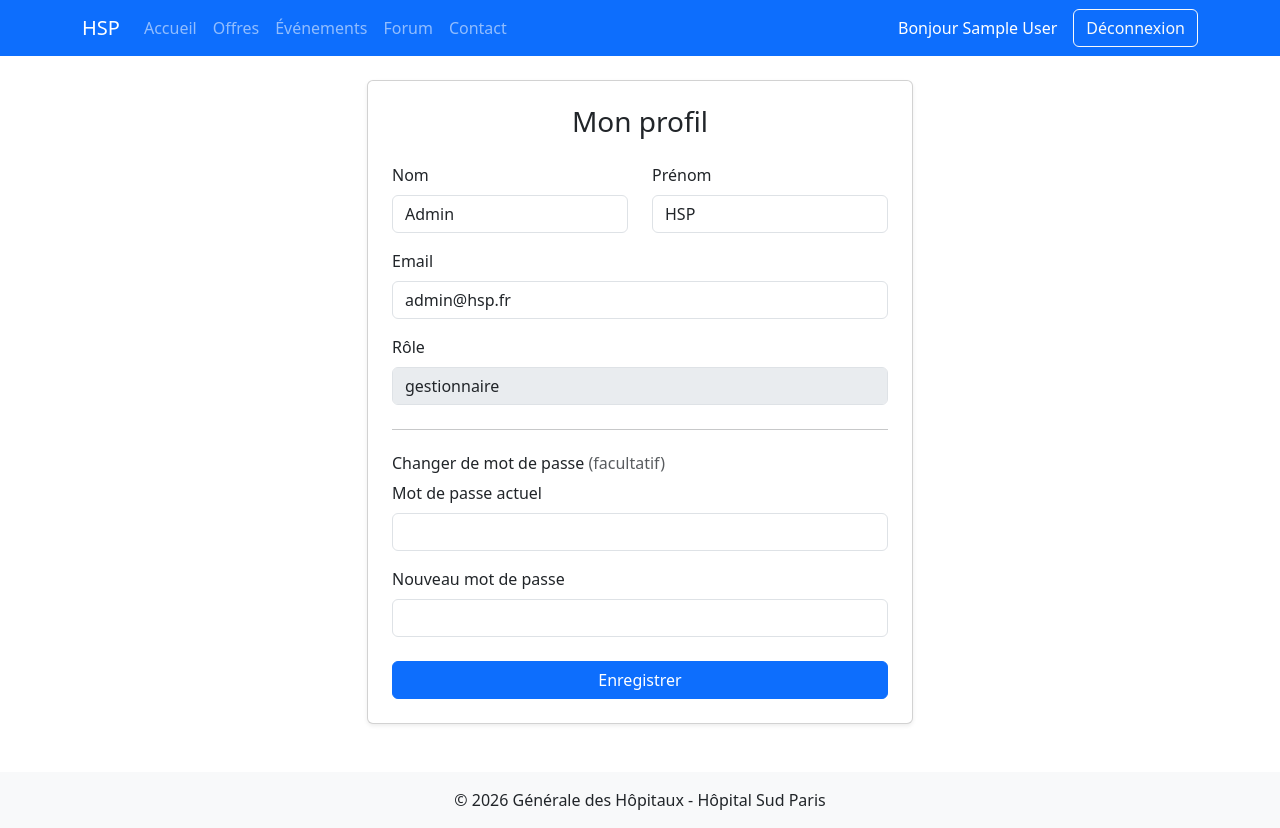
After one commit to AmineBess254/projet_hsp, a PHP site: page /profil.php in a window 1280 px wide. The commit adds this page. Run offline with PHP 8.4, Linux system fonts and the light colour scheme; the visitor is signed in with stand-in values (Sample User, id 1); data comes from the database, SQL or seed files in the repository.

Commit message:
Profil : modifier ses infos + mot de passe de 8 caracteres minimum

```diff
--- a/public/gestion.php
+++ b/public/gestion.php
@@ -36,6 +36,9 @@ include 'header.php';
 <?php } ?>
 <?php if (isset($_GET['erreur']) && $_GET['erreur'] == 'email') { ?>
     <div class="alert alert-danger">Cet email est déjà utilisé.</div>
+<?php } ?>
+<?php if (isset($_GET['erreur']) && $_GET['erreur'] == 'mdp') { ?>
+    <div class="alert alert-danger">Le mot de passe doit faire au moins 8 caractères.</div>
 <?php } ?>
 
     <!-- Partie 1 : les comptes à valider -->
--- a/public/header.php
+++ b/public/header.php
@@ -19,7 +19,7 @@
                 <li class="nav-item"><a class="nav-link" href="index.php">Accueil</a></li>
                 <li class="nav-item"><a class="nav-link" href="listeOffre.php">Offres</a></li>
                 <li class="nav-item"><a class="nav-link" href="listeEvenements.php">Événements</a></li>
-                <li class="nav-item"><a class="nav-link" href="#">Forum</a></li>
+                <li class="nav-item"><a class="nav-link" href="forum.php">Forum</a></li>
                 <li class="nav-item"><a class="nav-link" href="#">Contact</a></li>
 
                 <?php if (estConnecte() && $_SESSION['role'] == 'gestionnaire') { ?>
--- a/public/inscription.php
+++ b/public/inscription.php
@@ -26,6 +26,9 @@ include 'header.php';
                     <?php } ?>
                     <?php if (isset($_GET['erreur']) && $_GET['erreur'] == 'email') { ?>
                         <div class="alert alert-danger">Cet email est déjà utilisé.</div>
+                    <?php } ?>
+                    <?php if (isset($_GET['erreur']) && $_GET['erreur'] == 'mdp') { ?>
+                        <div class="alert alert-danger">Le mot de passe doit faire au moins 8 caractères.</div>
                     <?php } ?>
                     <?php if (isset($_GET['erreur']) && $_GET['erreur'] == 'champs') { ?>
                         <div class="alert alert-danger">Merci de remplir tous les champs.</div>
--- /dev/null
+++ b/public/profil.php
@@ -0,0 +1,137 @@
+<?php
+require_once '../src/auth.php';
+exigerConnexion();   // il faut être connecté pour voir son profil
+
+require_once '../src/bdd/Bdd.php';
+require_once '../src/modele/Utilisateurs.php';
+require_once '../src/modele/Hopital.php';
+require_once '../src/modele/Specialite.php';
+require_once '../src/repository/UtilisateursRepository.php';
+require_once '../src/repository/HopitalRepository.php';
+require_once '../src/repository/SpecialiteRepository.php';
+
+// 1. On récupère l'utilisateur connecté et les infos de son rôle
+$repository = new UtilisateursRepository();
+$utilisateur = $repository->getUtilisateur($_SESSION['id_utilisateur']);
+$role = $utilisateur->getRole();
+$profil = $repository->getProfilRole($utilisateur->getIdUtilisateurs(), $role);
+
+// 2. Pour le médecin, on a besoin des listes d'hôpitaux et de spécialités
+if ($role == 'medecin') {
+    $hopitaux = (new HopitalRepository())->getAllHopital();
+    $specialites = (new SpecialiteRepository())->getAllSpecialite();
+}
+
+include 'header.php';
+?>
+
+    <div class="row justify-content-center">
+        <div class="col-md-6">
+            <div class="card shadow-sm">
+                <div class="card-body p-4">
+                    <h1 class="h3 mb-4 text-center">Mon profil</h1>
+
+                    <?php if (isset($_GET['ok'])) { ?>
+                        <div class="alert alert-success">Votre profil a bien été modifié.</div>
+                    <?php } ?>
+                    <?php if (isset($_GET['erreur']) && $_GET['erreur'] == 'email') { ?>
+                        <div class="alert alert-danger">Cet email est déjà utilisé par un autre compte.</div>
+                    <?php } ?>
+                    <?php if (isset($_GET['erreur']) && $_GET['erreur'] == 'champs') { ?>
+                        <div class="alert alert-danger">Merci de remplir tous les champs.</div>
+                    <?php } ?>
+                    <?php if (isset($_GET['erreur']) && $_GET['erreur'] == 'mdp') { ?>
+                        <div class="alert alert-danger">Mot de passe actuel incorrect.</div>
+                    <?php } ?>
+                    <?php if (isset($_GET['erreur']) && $_GET['erreur'] == 'mdpcourt') { ?>
+                        <div class="alert alert-danger">Le nouveau mot de passe doit faire au moins 8 caractères.</div>
+                    <?php } ?>
+
+                    <form action="../src/traitement/modifierProfil.php" method="post">
+
+                        <!-- Infos communes, pré-remplies avec les valeurs actuelles -->
+                        <div class="row">
+                            <div class="col-md-6 mb-3">
+                                <label class="form-label">Nom</label>
+                                <input type="text" name="nom" class="form-control" value="<?= htmlspecialchars($utilisateur->getNom()) ?>" required>
+                            </div>
+                            <div class="col-md-6 mb-3">
+                                <label class="form-label">Prénom</label>
+                                <input type="text" name="prenom" class="form-control" value="<?= htmlspecialchars($utilisateur->getPrenom()) ?>" required>
+                            </div>
+                        </div>
+                        <div class="mb-3">
+                            <label class="form-label">Email</label>
+                            <input type="email" name="email" class="form-control" value="<?= htmlspecialchars($utilisateur->getEmail()) ?>" required>
+                        </div>
+                        <div class="mb-3">
+                            <label class="form-label">Rôle</label>
+                            <input type="text" class="form-control" value="<?= $role ?>" disabled>
+                        </div>
+
+                        <!-- Infos de l'étudiant -->
+                        <?php if ($role == 'etudiant') { ?>
+                            <div class="mb-3">
+                                <label class="form-label">Formation suivie</label>
+                                <input type="text" name="formation" class="form-control" value="<?= htmlspecialchars($profil['formation']) ?>" required>
+                            </div>
+                            <div class="mb-3">
+                                <label class="form-label">Lien vers votre CV</label>
+                                <input type="url" name="cv" class="form-control" value="<?= htmlspecialchars($profil['cv']) ?>" required>
+                            </div>
+                        <?php } ?>
+
+                        <!-- Infos du médecin : l'option actuelle est déjà sélectionnée -->
+                        <?php if ($role == 'medecin') { ?>
+                            <div class="mb-3">
+                                <label class="form-label">Spécialité</label>
+                                <select name="ref_specialite" class="form-select">
+                                    <?php foreach ($specialites as $specialite) { ?>
+                                        <option value="<?= $specialite->getIdSpecialite() ?>"
+                                                <?php if ($specialite->getIdSpecialite() == $profil['ref_specialite']) { echo 'selected'; } ?>>
+                                            <?= htmlspecialchars($specialite->getNomSpecialite()) ?>
+                                        </option>
+                                    <?php } ?>
+                                </select>
+                            </div>
+                            <div class="mb-3">
+                                <label class="form-label">Hôpital du groupe</label>
+                                <select name="ref_hopital" class="form-select">
+                                    <?php foreach ($hopitaux as $hopital) { ?>
+                                        <option value="<?= $hopital->getIdHopital() ?>"
+                                                <?php if ($hopital->getIdHopital() == $profil['ref_hopital']) { echo 'selected'; } ?>>
+                                            <?= htmlspecialchars($hopital->getNomHopital()) ?>
+                                        </option>
+                                    <?php } ?>
+                                </select>
+                            </div>
+                        <?php } ?>
+
+                        <!-- Infos du partenaire -->
+                        <?php if ($role == 'partenaire') { ?>
+                            <div class="mb-3">
+                                <label class="form-label">Poste dans l'entreprise</label>
+                                <input type="text" name="poste" class="form-control" value="<?= htmlspecialchars($profil['poste']) ?>" required>
+                            </div>
+                        <?php } ?>
+
+                        <!-- Changer de mot de passe (facultatif) -->
+                        <hr class="my-4">
+                        <h2 class="h6">Changer de mot de passe <span class="text-muted">(facultatif)</span></h2>
+                        <div class="mb-3">
+                            <label class="form-label">Mot de passe actuel</label>
+                            <input type="password" name="mdp_actuel" class="form-control">
+                        </div>
+                        <div class="mb-3">
+                            <label class="form-label">Nouveau mot de passe</label>
+                            <input type="password" name="nouveau_mdp" class="form-control">
+                        </div>
+
+                        <button type="submit" class="btn btn-primary w-100 mt-2">Enregistrer</button>
+                    </form>
+                </div>
+            </div>
+        </div>
+    </div>
+
+<?php include 'footer.php'; ?>
--- a/src/traitement/newGestionnaire.php
+++ b/src/traitement/newGestionnaire.php
@@ -17,6 +17,11 @@ if ($repository->emailExiste($_POST['email'])) {
     header('Location: ../../public/gestion.php?erreur=email');
     exit;
 }
+// Le mot de passe doit faire au moins 8 caractères
+if (strlen($_POST['mdp']) < 8) {
+    header('Location: ../../public/gestion.php?erreur=mdp');
+    exit;
+}
 
 // 1. On crée le compte avec le rôle gestionnaire
 $mdpCrypte = password_hash($_POST['mdp'], PASSWORD_DEFAULT);
--- a/src/traitement/newUtilisateurs.php
+++ b/src/traitement/newUtilisateurs.php
@@ -38,6 +38,11 @@ if ($repository->emailExiste($_POST['email'])) {
     header('Location: ../../public/inscription.php?erreur=email');
     exit;
 }
+// Le mot de passe doit faire au moins 8 caractères
+if (strlen($_POST['mdp']) < 8) {
+    header('Location: ../../public/inscription.php?erreur=mdp');
+    exit;
+}
 
 // 5. On enregistre l'utilisateur (mot de passe chiffré, compte "en_attente" par défaut)
 $mdpCrypte = password_hash($_POST['mdp'], PASSWORD_DEFAULT);
```
Also changed, not shown: src/repository/UtilisateursRepository.php (+92 -0 lines), src/traitement/modifierProfil.php (added, +80 -0 lines).
